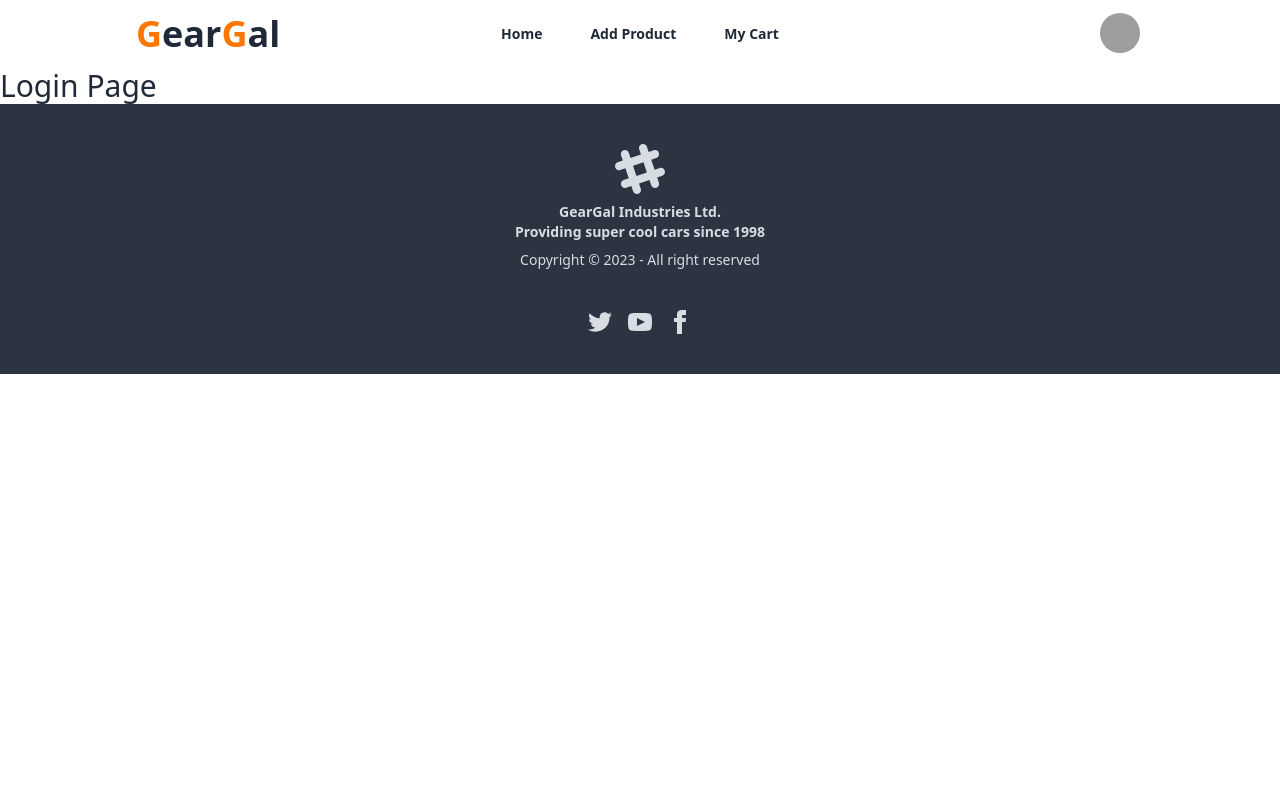
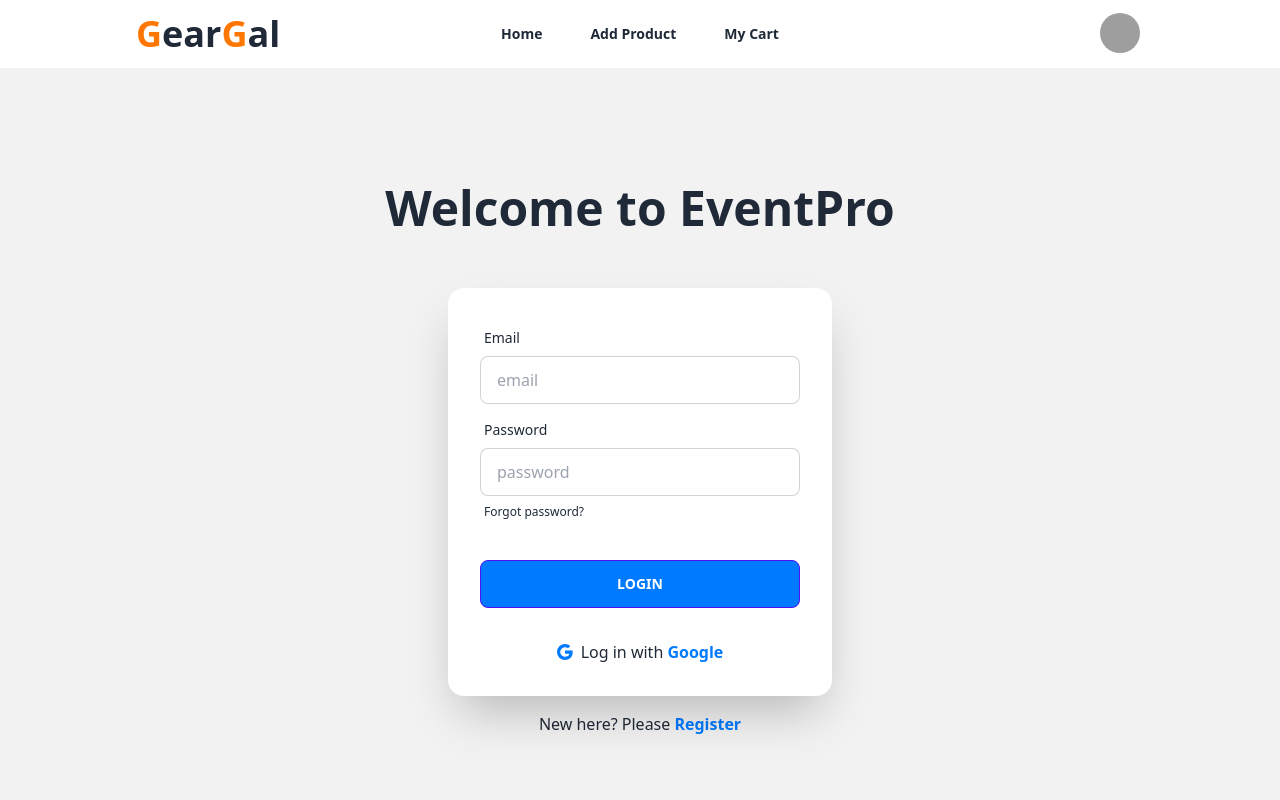
Before and after one commit to shoaib-mk2/GearGal-Client, a React (Vite) app: page /login in a window 1280 px wide. Shown: the top 800 px of the page. Built offline with nearby package versions, Linux system fonts and the light colour scheme; no server answers; grey boxes are pictures that could not be loaded.

Commit message:
added Login page and installted 'react-toast'

```diff
--- a/package.json
+++ b/package.json
@@ -17,6 +17,7 @@
     "react-dom": "^18.2.0",
     "react-icons": "^4.11.0",
     "react-router-dom": "^6.17.0",
+    "react-toastify": "^9.1.3",
     "sort-by": "^1.2.0",
     "sweetalert2": "^11.7.32"
   },
--- a/src/main.jsx
+++ b/src/main.jsx
@@ -3,9 +3,12 @@
 import './index.css'
 import { RouterProvider } from 'react-router-dom'
 import router from './router/Router'
+import AuthProvider from './provider/AuthProvider'
 
 ReactDOM.createRoot(document.getElementById('root')).render(
   <React.StrictMode>
-    <RouterProvider router={router} />
+    <AuthProvider>
+      <RouterProvider router={router} />
+    </AuthProvider>
   </React.StrictMode>,
 )
--- a/src/pages/Login/Login.jsx
+++ b/src/pages/Login/Login.jsx
@@ -1,9 +1,102 @@
-
+import { useContext } from "react";
+import { AuthContext } from "../../provider/AuthProvider";
+import { Link, useNavigate } from "react-router-dom";
+import { BsGoogle } from "react-icons/bs";
+import { ToastContainer, toast } from 'react-toastify';
+import 'react-toastify/dist/ReactToastify.css';
 
 const Login = () => {
+
+    const { signInUser, signInWithGoogle } = useContext(AuthContext);
+    const navigate = useNavigate();
+
+    const handleLogin = e => {
+        e.preventDefault();
+        const email = e.target.email.value;
+        const password = e.target.password.value;
+        console.log(email, password);
+
+        // sign in user in firebase
+        signInUser(email, password)
+            .then(result => {
+                console.log(result.user);
+                e.target.reset();
+                navigate("/"); // redirect user to home page after successful sign in
+            })
+            .catch(error => {
+                console.error(error);
+                toast(error.message, {
+                    position: "top-center",
+                    autoClose: 5000,
+                    hideProgressBar: false,
+                    closeOnClick: true,
+                    pauseOnHover: true,
+                    draggable: true,
+                    progress: undefined,
+                    theme: "light",
+                });
+            })
+    }
+
+    const handleGoogleSignIn = () => {
+        signInWithGoogle()
+            .then(result => {
+                console.log(result.user);
+                navigate("/");
+            })
+            .catch(error => {
+                console.error(error);
+                toast(error.message, {
+                    position: "top-center",
+                    autoClose: 5000,
+                    hideProgressBar: false,
+                    closeOnClick: true,
+                    pauseOnHover: true,
+                    draggable: true,
+                    progress: undefined,
+                    theme: "light",
+                });
+            })
+    }
+
     return (
         <div>
-            <h2 className="text-3xl">Login Page</h2>
+            <div className="hero min-h-screen bg-base-200">
+                <div className="hero-content flex-col">
+                    <div className="text-center">
+                        <h1 className="text-3xl md:text-5xl font-bold mb-5 md:mb-10">Welcome to EventPro</h1>
+                    </div>
+                    <div className="card flex-shrink-0 w-full max-w-sm shadow-2xl bg-base-100">
+                        <form className="card-body" onSubmit={handleLogin}>
+                            <div className="form-control">
+                                <label className="label">
+                                    <span className="label-text">Email</span>
+                                </label>
+                                <input type="email" name="email" placeholder="email" className="input input-bordered" required />
+                            </div>
+                            <div className="form-control">
+                                <label className="label">
+                                    <span className="label-text">Password</span>
+                                </label>
+                                <input type="password" name="password" placeholder="password" className="input input-bordered" required />
+                                <label className="label">
+                                    <a href="#" className="label-text-alt link link-hover">Forgot password?</a>
+                                </label>
+                            </div>
+                            <div className="form-control mt-6">
+                                <button className="btn btn-primary text-white bg-[#007aff]">Login</button>
+                            </div>
+                        </form>
+                        {/* <p onClick={handleGoogleSignIn} className="px-8 pb-4">Sign in with <Link to="/register"><button className="btn btn-link">Google</button></Link></p> */}
+                        <div className="flex items-center justify-center gap-2 mb-8 cursor-pointer">
+                            <BsGoogle className="text-[#007aff]"></BsGoogle>
+                            <p onClick={handleGoogleSignIn}>Log in with <span className="font-bold text-[#007aff]">Google</span></p>
+                        </div>
+                    </div>
+                    <p className="px-8 pb-4">New here? Please <Link className="text-[#007aff] font-bold" to="/register">Register</Link></p>
+                </div>
+            </div>
+            <ToastContainer></ToastContainer>
         </div>
     );
 };
--- /dev/null
+++ b/src/pages/Routes/PrivateRoute.jsx
@@ -0,0 +1,18 @@
+import { useContext } from "react";
+import { AuthContext } from "../../provider/AuthProvider";
+import { Navigate } from "react-router-dom";
+
+const PrivateRoute = ({ children }) => {
+    const { user, loading } = useContext(AuthContext);
+
+    if (loading) {
+        return <div className="w-4/5 mx-auto min-h-screen flex justify-center"><span className="loading loading-bars loading-lg"></span></div>
+    }
+
+    if (user) {
+        return children;
+    }
+    return <Navigate to="/login"></Navigate>;
+};
+
+export default PrivateRoute;
--- /dev/null
+++ b/src/provider/AuthProvider.jsx
@@ -0,0 +1,61 @@
+import { createContext, useEffect, useState } from "react";
+import auth from "../firebase/firebase.config";
+import { GoogleAuthProvider, createUserWithEmailAndPassword, onAuthStateChanged, signInWithEmailAndPassword, signInWithPopup, signOut } from "firebase/auth";
+
+export const AuthContext = createContext(null);
+
+const googleProvider = new GoogleAuthProvider();
+
+const AuthProvider = ({ children }) => {
+    const [user, setUser] = useState(null);
+    const [loading, setLoading] = useState(true);
+
+    const createUser = (email, password) => {
+        setLoading(true);
+        return createUserWithEmailAndPassword(auth, email, password)
+    }
+
+    const signInUser = (email, password) => {
+        setLoading(true);
+        return signInWithEmailAndPassword(auth, email, password)
+    }
+
+    const signInWithGoogle = () => {
+        setLoading(true);
+        return signInWithPopup(auth, googleProvider);
+    }
+
+    const logOut = () => {
+        setLoading(true);
+        return signOut(auth);
+    }
+
+    // observe auth state change
+    useEffect(() => {
+        const unSubscribe = onAuthStateChanged(auth, currentUser => {
+            console.log('observing current user inside useEffect of AuthProvider', currentUser);
+            setUser(currentUser);
+            setLoading(false);
+        });
+        return () => {
+            unSubscribe();
+        }
+    }, [])
+
+    const authInfo = {
+        user,
+        loading,
+        createUser,
+        signInUser,
+        signInWithGoogle,
+        logOut
+    }
+
+    return (
+        <AuthContext.Provider value={authInfo}>
+            {children}
+        </AuthContext.Provider>
+    );
+};
+
+export default AuthProvider;
```
Also changed, not shown: 1 other file (tests, documents, lock files or other folders).
